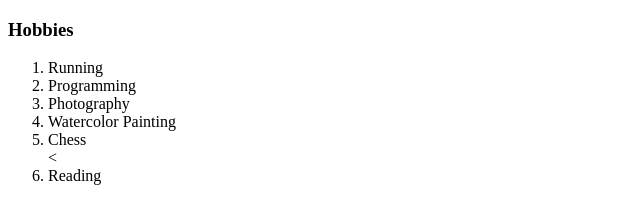
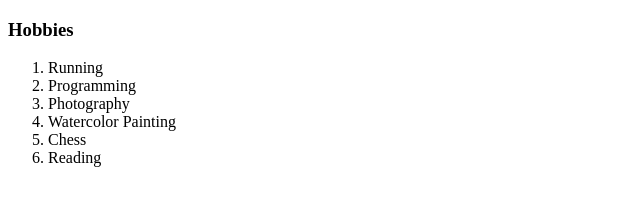
Before and after one commit to gheceam/cv, a plain HTML site: page hobbies.html in a window 1280 px wide. Shown: the whole page, without its empty margins (0-640 px from the left). Drawn offline with Linux system fonts and the light colour scheme.

Commit message:
remove extra < symbol from hobby tag

```diff
--- a/hobbies.html
+++ b/hobbies.html
@@ -12,7 +12,7 @@
       <li>Photography</li>
       <li>Watercolor Painting</li>
       <li>Chess</li>
-      <<li>Reading</li>
+      <li>Reading</li>
     </ol>
   </body>
 </html>
```
